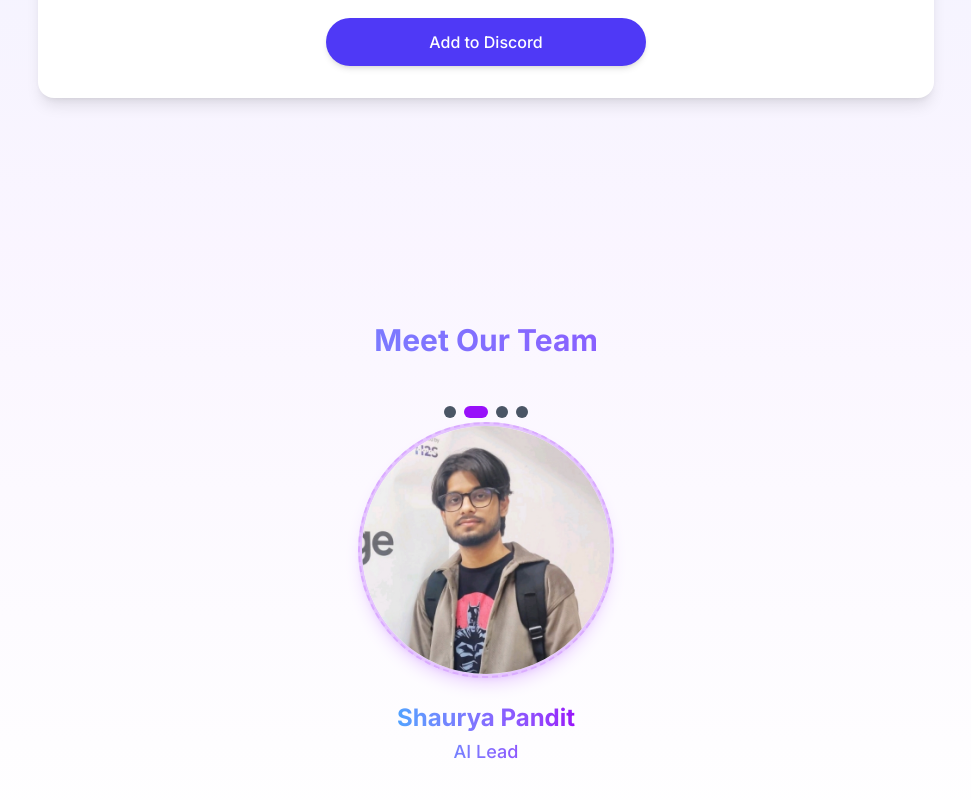
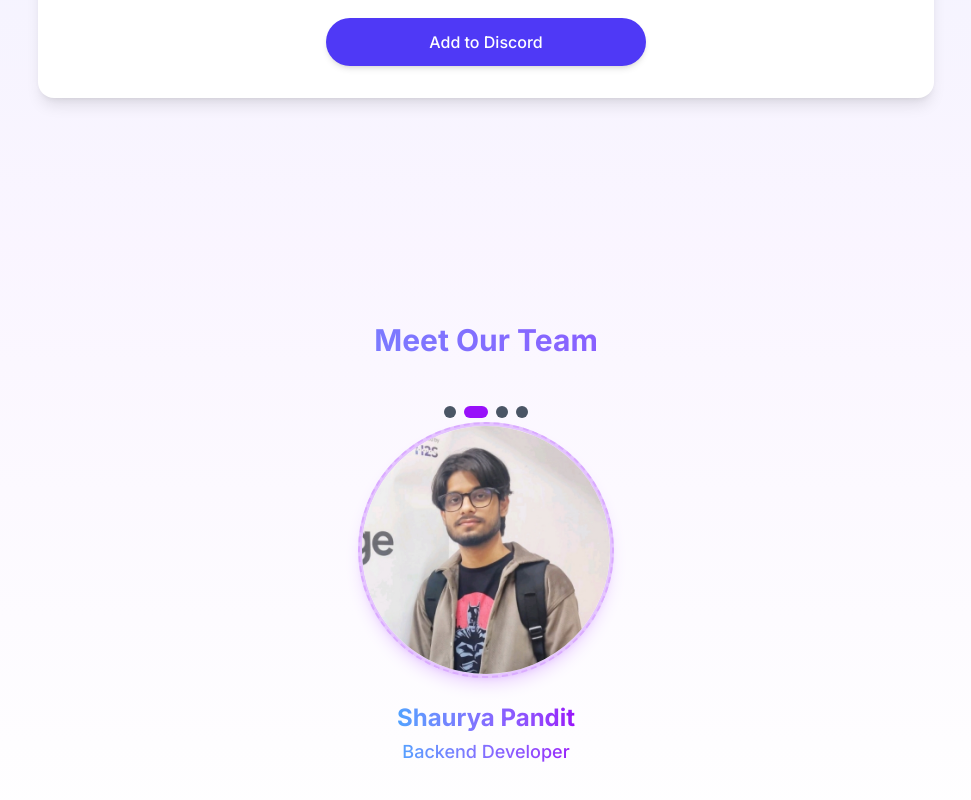
Before and after one commit to DevDesignWin/H4B-Frontend, a Next.js app: page / in a window 1280 px wide. Shown: the part 2820-3620 px from the top of the page, without its empty margins (154-1125 px from the left). Built offline with nearby package versions, Linux system fonts and the light colour scheme.

Commit message:
Update page.tsx

```diff
--- a/src/app/page.tsx
+++ b/src/app/page.tsx
@@ -25,13 +25,13 @@ export default function Home() {
   const teamMembers = [
     {
       name: "Debjeet Singha",
-      role: "AI Lead",
+      role: "Backend Developer",
       image: "/images/debjeet.jpg",
 
     },
     {
       name: "Shaurya Pandit",
-      role: "AI Lead",
+      role: "Backend Developer",
       image: "/images/shaurya.jpg",
 
     },
```
